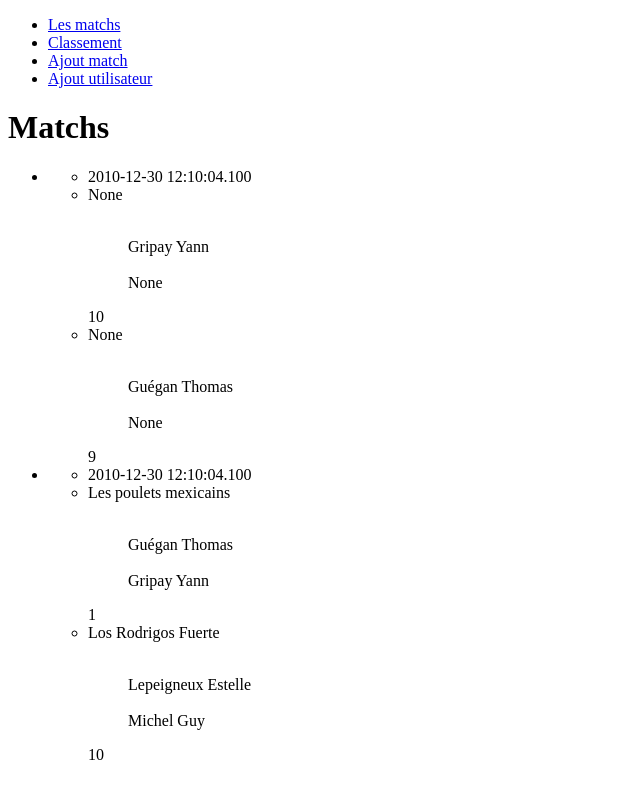
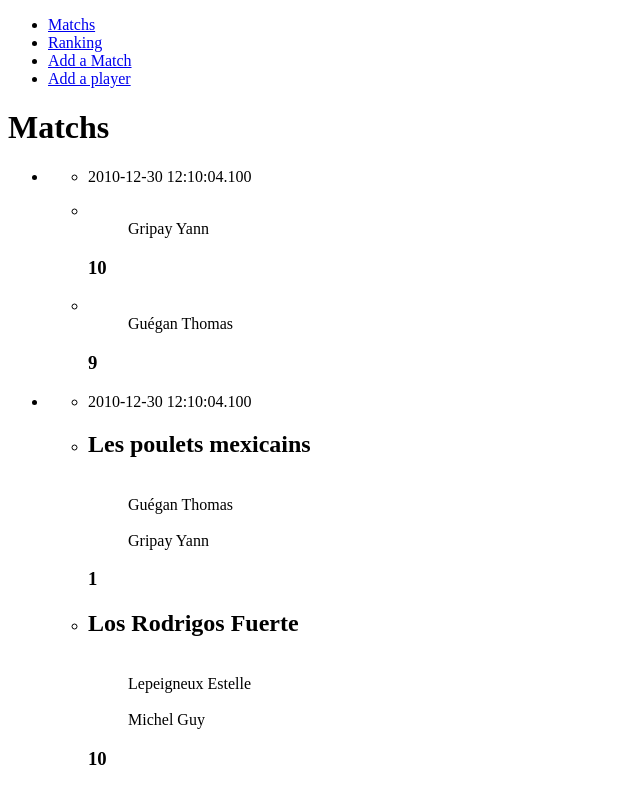
Before and after one commit to Kozea/babylon, a Flask app: page / in a window 1280 px wide. Shown: the whole page, without its empty margins (0-640 px from the left). Run offline with Flask 2, Linux system fonts and the light colour scheme; data comes from the database, SQL or seed files in the repository.

Commit message:
Modifying layout.html to english and match to print only none-None value

```diff
--- a/templates/layout.html
+++ b/templates/layout.html
@@ -9,10 +9,10 @@
 
 <nav>
     <ul>
-        <li><a href="{{ url_for('matchs')}}">Les matchs</a></li>
-        <li><a href="{{ url_for('ranking')}}">Classement</a></li>
-        <li><a href="{{ url_for('add_match')}}">Ajout match</a></li>
-        <li><a href="{{ url_for('add_player')}}">Ajout utilisateur</a></li>
+        <li><a href="{{ url_for('matchs')}}">Matchs</a></li>
+        <li><a href="{{ url_for('ranking')}}">Ranking</a></li>
+        <li><a href="{{ url_for('add_match')}}">Add a Match</a></li>
+        <li><a href="{{ url_for('add_player')}}">Add a player</a></li>
     </ul>
 </nav>
 
--- a/templates/match.html
+++ b/templates/match.html
@@ -9,25 +9,30 @@
         <li>{{match.date}}</li>
 
         <li>
-        {{match.team1.get_team_name()}}
+        {% if match.team1.get_team_name()%}<h2>{{match.team1.get_team_name()}}</h2>{% endif %}
         <figure>
             <img>
             <figcaption>{{match.team1.get_player1_name()}}</figcaption>
+            {% if match.team1.get_player2_name() %}
             <img>
             <figcaption>{{match.team1.get_player2_name()}}</figcaption>
+            {% endif %}
         </figure>
-        {{match.score_e1}}
+        <h3>{{match.score_e1}}</h3>
         </li>
 
         <li>
-        {{match.team2.get_team_name()}}
+
+        {% if match.team2.get_team_name()%}<h2>{{match.team2.get_team_name()}}</h2>{% endif %}
         <figure>
             <img>
             <figcaption>{{match.team2.get_player1_name()}}</figcaption>
+            {% if match.team2.get_player2_name() %}
             <img>
             <figcaption>{{match.team2.get_player2_name()}}</figcaption>
+            {% endif %}
         </figure>
-        {{match.score_e2}}
+        <h3>{{match.score_e2}}</h3>
         </li>
 
     </ul>
--- a/templates/ranking.html
+++ b/templates/ranking.html
@@ -9,9 +9,11 @@
     <th>
         <figure>
             <img>
+            <figcaption>
+                <h2>{{user.get_full_name()}}</h2>
+                {% if user.get_nickname() %}<h3>{{user.get_nickname()}}</h3>{% endif %}
+            </figcaption>
         </figure>
-        <h2>{{user.get_full_name()}}</h2>
-        <h3>{{user.get_nickname()}}</h3>
     </th>
     <th>{{score}}</th>
 </tr>
```
